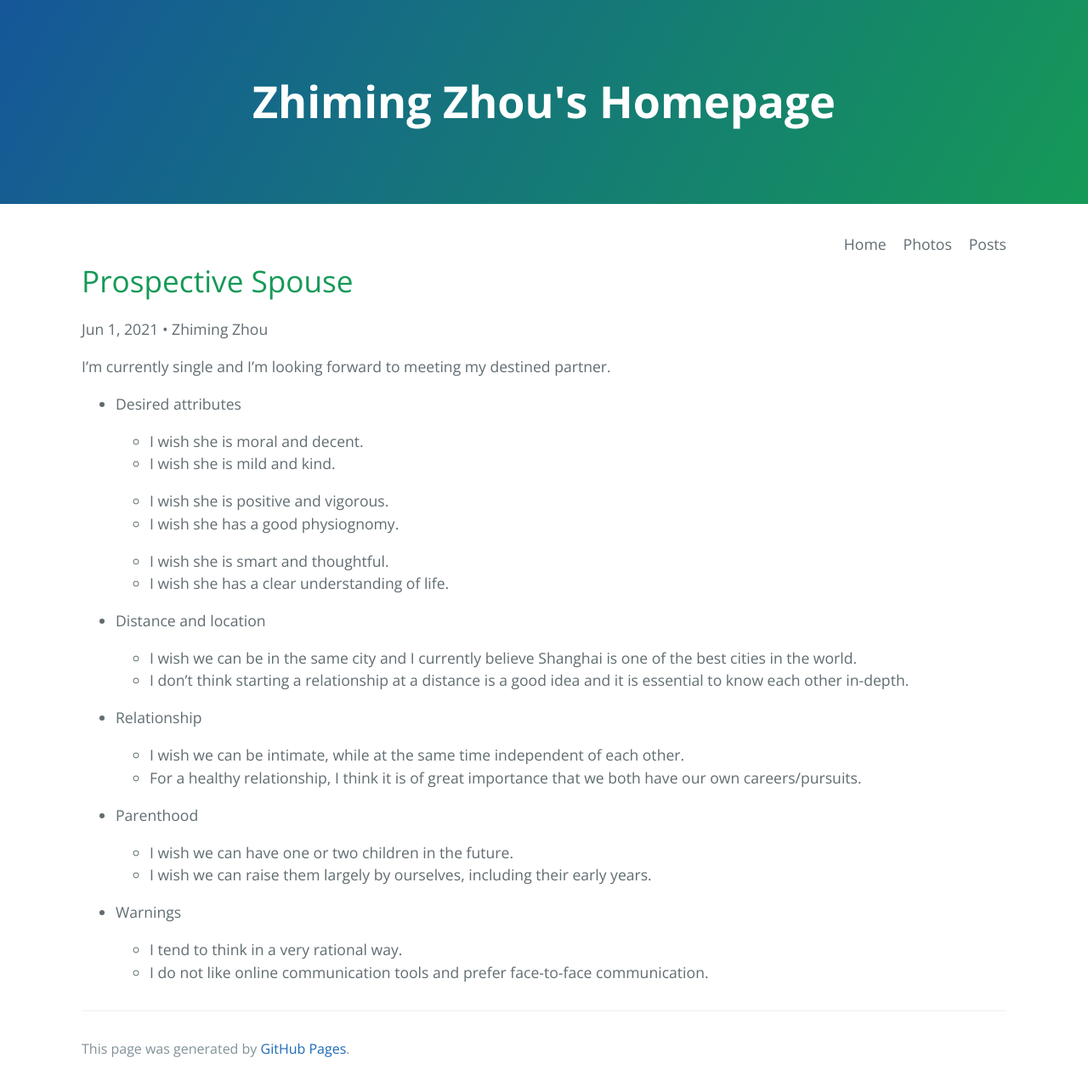
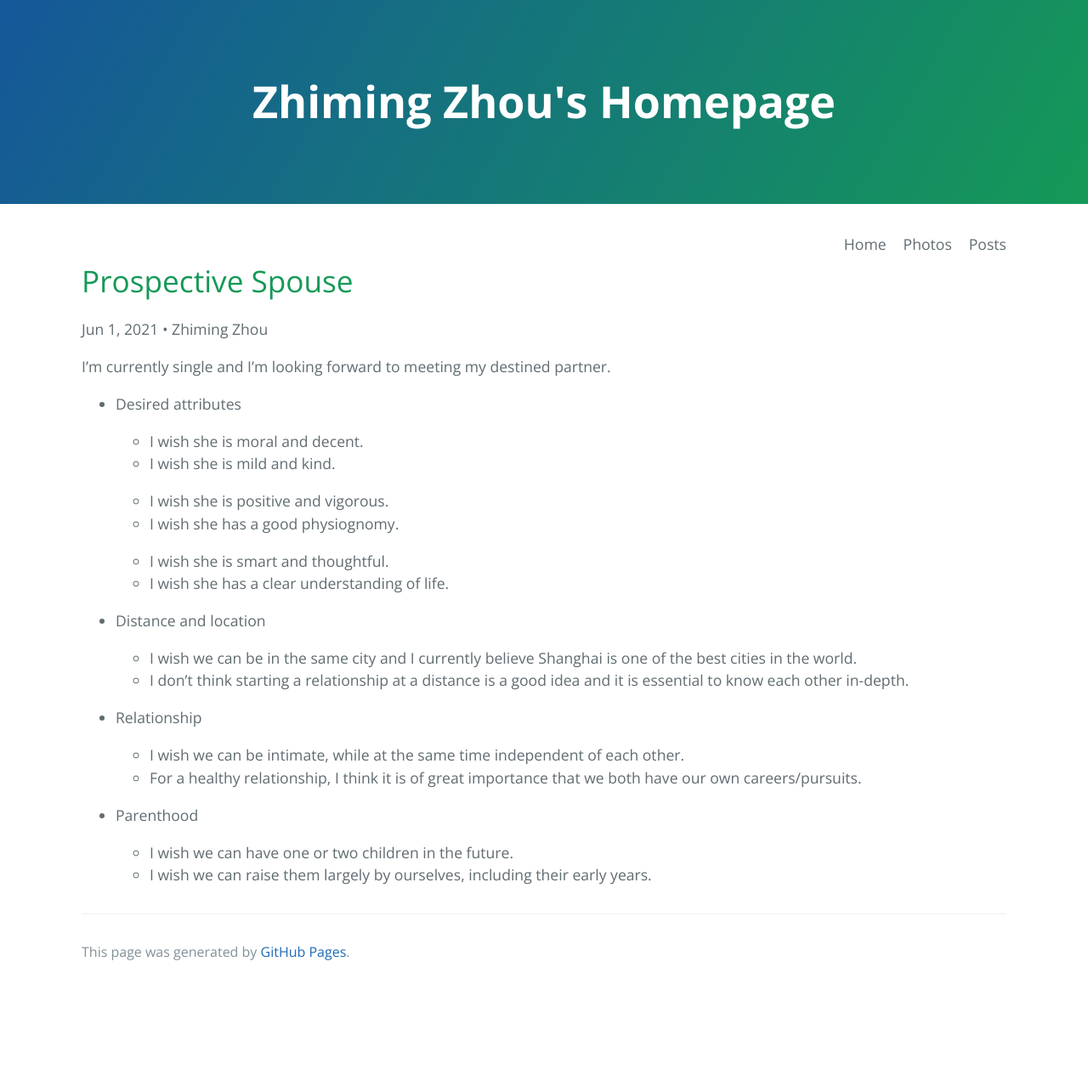
Before and after one commit to ZhimingZhou/zhimingzhou.github.io, a Jekyll site: the page built from _posts/2021-10-11-Prospective-Spouse.md, in a window 1280 px wide. Shown: the whole page at 85% size. Built offline with Jekyll 4.4.1, drawn with Linux system fonts in a browser that asks for light colours; comment, search, counter and statistics services are not loaded; after the commit the page ends 1164 px from its top, so only the background shows below that.

Commit message:
Update 2021-10-11-Prospective-Spouse.md

```diff
--- a/_posts/2021-10-11-Prospective-Spouse.md
+++ b/_posts/2021-10-11-Prospective-Spouse.md
@@ -37,11 +37,3 @@ I'm currently single and I'm looking forward to meeting my destined partner.
 
   - I wish we can have one or two children in the future.
   - I wish we can raise them largely by ourselves, including their early years.
-
-<!--  -->
-- Warnings
-
-  - I tend to think in a very rational way.
-  - I do not like online communication tools and prefer face-to-face communication.
-
-<!--   - I am not talkative on things that I believe are not interesting. -->
```
